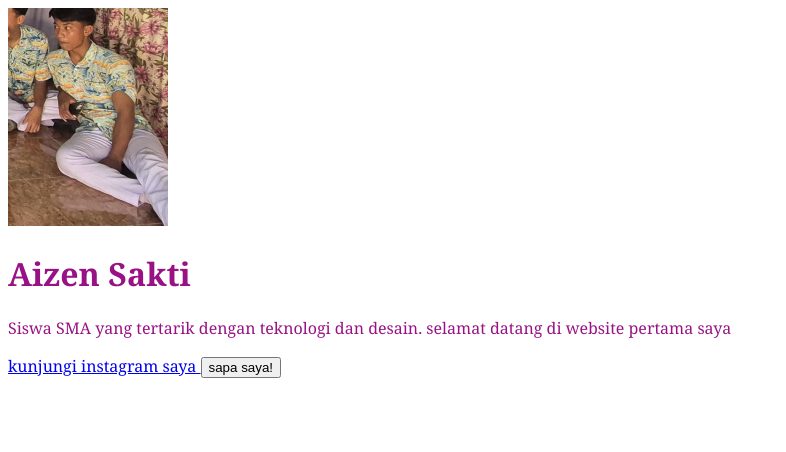
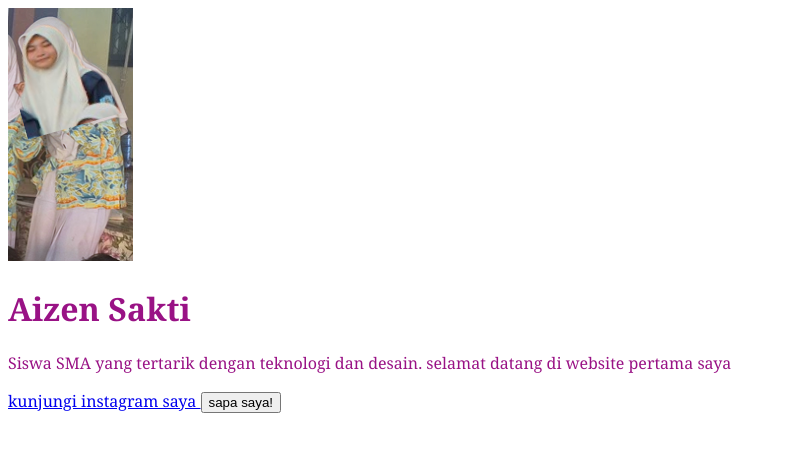
Before and after one commit to Aizenn4K/web-aizen, a plain HTML site: page index.html in a window 1280 px wide. Shown: the whole page, without its empty margins (0-786 px from the left). Drawn offline with Linux system fonts and the light colour scheme.

Commit message:
Update index.html

```diff
--- a/index.html
+++ b/index.html
@@ -7,7 +7,7 @@
 <body>
 
   <div class="kartu-profile">
-  <img src="Screenshot 2025-10-15 113506.png" alt="foto profile saya">
+  <img src="Screenshot 2025-10-16 140718.png" alt="foto profile saya">
     <h1>Aizen Sakti</h1>
     <p>Siswa SMA yang tertarik dengan teknologi dan desain. selamat datang di website pertama saya</p>
     <a href="https://www.instagram.com/bimbim_245?igsh=MW05bmcwM3cyZ2Z1bA=="> kunjungi instagram saya </a>
```
